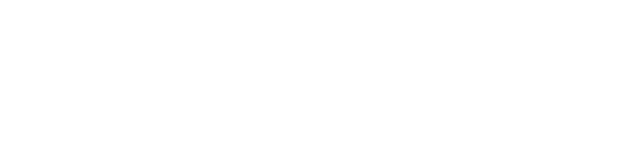
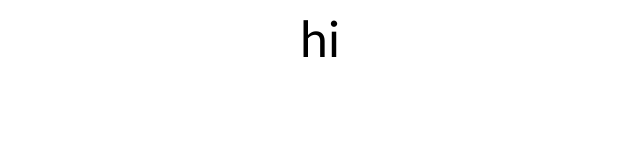
Before and after one commit to PrathmR/Code-Practices, a plain HTML site: page JavaScript/index.html in a window 1280 px wide. Shown: the full height of the page, 320-960 px from the left. Drawn offline with Linux system fonts and the light colour scheme.

Commit message:
js update

```diff
--- a/JavaScript/index.html
+++ b/JavaScript/index.html
@@ -4,9 +4,18 @@
     <meta charset="UTF-8">
     <meta name="viewport" content="width=device-width, initial-scale=1.0">
     <title>Document</title>
+    <style>
+        #heading{
+            font-family: 'Gill Sans', 'Gill Sans MT', Calibri, 'Trebuchet MS', sans-serif;
+            font-size : 50px;
+            align-items: center;
+            text-align: center;
+            justify-content: center;
+        }
+    </style>
 </head>
 <body>
-    <div></div>
+    <div id ='heading'>hi</div>
     <script src = script.js></script>
 </body>
 </html>
--- a/JavaScript/script.js
+++ b/JavaScript/script.js
@@ -1,5 +1,11 @@
+// 🟢Easy
 // Print All Elements
 // Write a function that takes an array of numbers and logs each element to the console.
+let printArray = [1,2,3,4,5,6,7];
+printArray.forEach(function(val){
+    console.log(val);
+});
+
 
 // Sum of Elements
 // Create a function that returns the sum of all numbers in an array.
```
